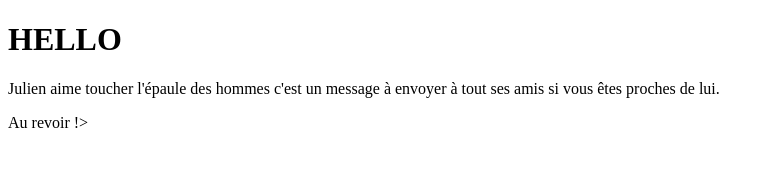
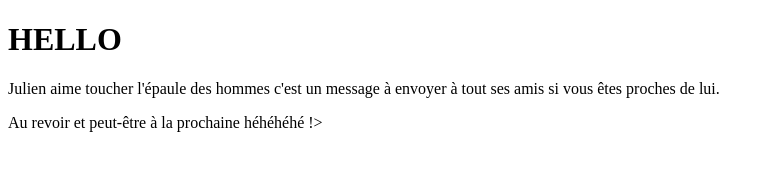
Before and after one commit to LBJekerz/Site-1-M-moire-TI-, a plain HTML site: page index.html in a window 1280 px wide. Shown: the whole page, without its empty margins (0-774 px from the left). Drawn offline with Linux system fonts and the light colour scheme.

Commit message:
Update index.html

```diff
--- a/index.html
+++ b/index.html
@@ -1,20 +1,16 @@
 <!DOCTYPE html>
 <html>
-
   <head>
     <meta charset = "utf-8">
     <title> test </title>
-
   </head>
 
     <body>
       <h1> HELLO  </h1>
 
       <p> Julien aime toucher l'épaule des hommes c'est un message à envoyer à tout ses amis si vous êtes proches de lui.</p>
-
-
     </body>
 
   <footer>
-    <p>Au revoir !>
+    <p>Au revoir et peut-être à la prochaine héhéhéhé !>
   <footer/>
```
